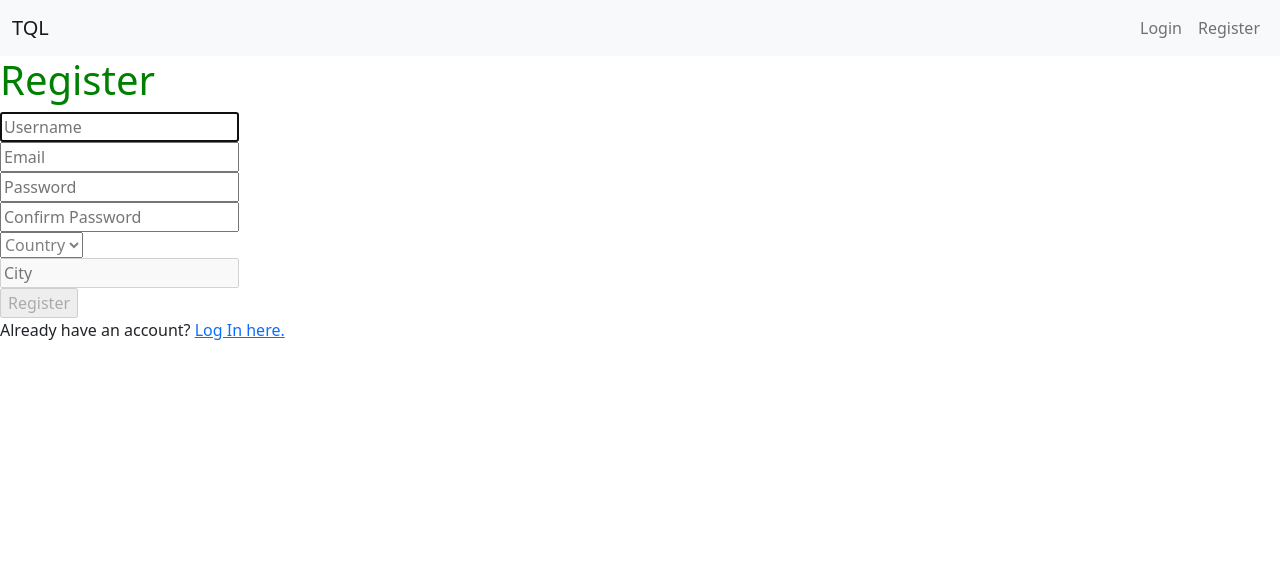
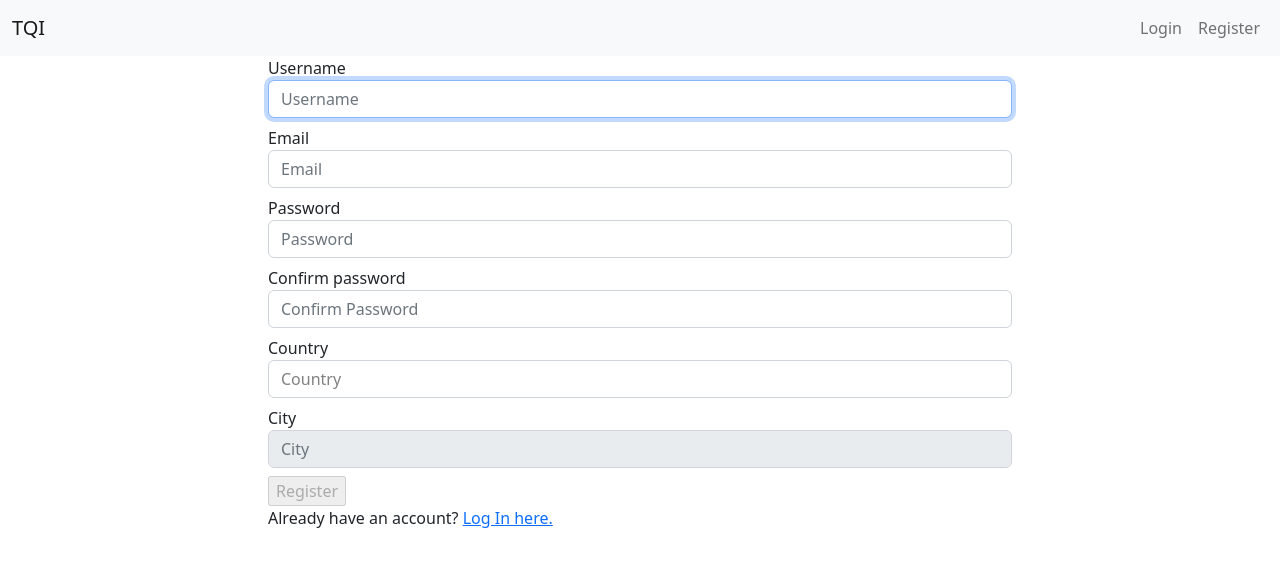
Before and after one commit to si32/TouristQuickInfo, a Django app: page /register in a window 1280 px wide. Shown: the top 567 px of the page. Run offline with Django 4.2, Linux system fonts and the light colour scheme.

Commit message:
bootstrap login register form, add location modal window

```diff
--- a/tourist_quick_info/infopage/static/infopage/style.css
+++ b/tourist_quick_info/infopage/static/infopage/style.css
@@ -5,3 +5,11 @@ h1 {
 select:invalid {
     color: grey;
 }
+
+a[data-bs-target="#addLocation"] {
+    cursor: pointer;
+}
+
+#input-username-describe {
+    color: red;
+}
--- a/tourist_quick_info/infopage/templates/infopage/layout.html
+++ b/tourist_quick_info/infopage/templates/infopage/layout.html
@@ -4,11 +4,11 @@
 <html lang="en">
 	<head>
 		<title>Tourist Quick Info</title>
+		<link rel="shortcut icon" type="image/png" href="{% static 'infopage/favicon.ico' %}"/>
 		<!-- Bootstrap -->
 		<meta name="viewport" content="width=device-width, initial-scale=1">
-
 		<link class="nav-item"nk href="https://cdn.jsdelivr.net/npm/bootstrap@5.2.3/dist/css/bootstrap.min.css" rel="stylesheet" integrity="sha384-rbsA2VBKQhggwzxH7pPCaAqO46MgnOM80zW1RWuH61DGLwZJEdK2Kadq2F9CUG65" crossorigin="anonymous">
-
+		<script src="https://cdn.jsdelivr.net/npm/bootstrap@5.2.3/dist/js/bootstrap.bundle.min.js" integrity="sha384-kenU1KFdBIe4zVF0s0G1M5b4hcpxyD9F7jL+jjXkk+Q2h455rYXK/7HAuoJl+0I4" crossorigin="anonymous"></script>
 
 		<link class="nav-item"nk rel="stylesheet" href="{% static 'infopage/style.css' %}">
 	</head>
@@ -16,7 +16,7 @@
 		<nav class="navbar navbar-expand-md navbar-light bg-light">
 			<div class="container-fluid">
 				<div class="navbar-header">
-                    <a href="{% url 'index' %}" class="navbar-brand">TQL</a>
+					<a href="{% url 'index' %}" class="navbar-brand">TQI</a>
 				</div>
 
 				<button class="navbar-toggler" type="button" data-bs-toggle="collapse" data-bs-target="#navbarTogglerTQL" aria-expanded="false">
@@ -27,7 +27,7 @@
 					{% if user.is_authenticated %}
 						<ul class="nav navbar-nav justify-content-between w-100">
 							<li class="nav-item col-auto">
-                                <a href="#" class="nav-link"> +Add location</a>
+								<a class="nav-link" data-bs-toggle="modal" data-bs-target="#addLocation"> +Add location</a>
 							</li>
 
 							<div class="col-auto ">
@@ -54,14 +54,55 @@
 			</div>
 		</nav>
 
+		<!-- Add Location model window -->
+		{% if user.is_authenticated %}
+			<div class="modal fade" id="addLocation" tabindex="-1" aria-labelledby="exampleModalLabel" aria-hidden="true">
+				<div class="modal-dialog">
+					<div class="modal-content">
+						<div class="modal-header">
+							<h6 class="modal-title" id="exampleModalLabel">New location</h6>
+							<button type="button" class="btn-close" data-bs-dismiss="modal" aria-label="Close"></button>
+						</div>
+						<form action="{% url 'add_location' %}" method="post">
+							{% csrf_token %}
+							<div class="modal-body">
+								<div>
+									<select id="countries" required name="country_name" placeholder="Country">
+										<option value="" disabled selected hidden>Country</option>
+									</select>
+								</div>
+								<div>
+									<input id="cities" required name="city_name" placeholder="City" type="search" list="cities_list" disabled>
+									<datalist id="cities_list"></datalist>
+								</div>
+
+								<!-- Hidden forms -->
+								<input id="country_code" type="text" name="country_code" value="" hidden>
+								<input id="country_latitude" type="text" name="country_latitude" value="" hidden>
+								<input id="country_longitude" type="text" name="country_longitude" value="" hidden>
+								<input id="country_population" type="text" name="country_population" value="" hidden>
+
+								<input id="city_latitude" type="text" name="city_latitude" value="" hidden>
+								<input id="city_longitude" type="text" name="city_longitude" value="" hidden>
+								<input id="city_population" type="text" name="city_population" value="" hidden>
+								<input id="city_timezone" type="text" name="city_timezone" value="" hidden>
+							</div>
+							<div class="modal-footer">
+								<button type="button" class="btn btn-secondary" data-bs-dismiss="modal">Close</button>
+								<button type="submit" id="register_btn" class="btn btn-primary" disabled>Add location</button>
+							</div>
+						</form>
+					</div>
+				</div>
+			</div>
+		{% endif %}
+
 
 		{% block body %}
 		{% endblock %}
 
 		{% block script %}
+			<script src="{% static 'infopage/js/get_location.js' %}"></script>
 		{% endblock %}
-
-        <script src="https://cdn.jsdelivr.net/npm/bootstrap@5.2.3/dist/js/bootstrap.bundle.min.js" integrity="sha384-kenU1KFdBIe4zVF0s0G1M5b4hcpxyD9F7jL+jjXkk+Q2h455rYXK/7HAuoJl+0I4" crossorigin="anonymous"></script>
-
 	</body>
 </html>
--- a/tourist_quick_info/infopage/templates/infopage/register.html
+++ b/tourist_quick_info/infopage/templates/infopage/register.html
@@ -3,33 +3,37 @@
 
 {% block body %}
 
-    <h1>Register</h1>
-
-    {% if message %}
-        <div>{{ message }}</div>
-    {% endif %}
-
-    <form action="{% url 'register' %}" method="post">
+		<div class="container">
+			<form action="{% url 'register' %}" method="post">
         {% csrf_token %}
-        <div>
-            <input type="text" autofocus required name="username" placeholder="Username">
+        <div class="form-group mb-2 col-md-8 offset-md-2">
+						<label for="input-username">Username</label>
+            <input id="input-username" class="form-control" type="text" autofocus required name="username" placeholder="Username" aria-describedby="input-username-describe">
+						{% if message %}
+							<small id="input-username-describe" class="form-text">{{ message }}</small>
+						{% endif %}
         </div>
-        <div>
-            <input type="email" required name="email" placeholder="Email">
+        <div class="form-group mb-2 col-md-8 offset-md-2">
+						<label for="input-email">Email</label>
+            <input id="input-email" class="form-control" type="email" required name="email" placeholder="Email">
         </div>
-        <div>
-            <input type="password" required name="password" placeholder="Password">
+        <div class="form-group mb-2 col-md-8 offset-md-2">
+						<label for="input-password">Password</label>
+            <input id="input-password" class="form-control" type="password" required name="password" placeholder="Password">
         </div>
-        <div>
-            <input type="password" required name="confirm_password" placeholder="Confirm Password">
+        <div class="form-group mb-2 col-md-8 offset-md-2">
+						<label for="input-confpassword">Confirm password</label>
+            <input id="input-confpassword" class="form-control" type="password" required name="confirm_password" placeholder="Confirm Password">
         </div>
-        <div>
-            <select id="countries" required name="country_name" placeholder="Country">
+        <div class="form-group mb-2 col-md-8 offset-md-2">
+						<label for="contries">Country</label>
+            <select id="countries" class="form-control" required name="country_name" placeholder="Country">
                 <option value="" disabled selected hidden>Country</option>
             </select>
         </div>
-        <div>
-            <input id="cities" required name="city_name" placeholder="City" type="search" list="cities_list" disabled>
+        <div class="form-group mb-2 col-md-8 offset-md-2">
+						<label for="cities">City</label>
+            <input id="cities" class="form-control" required name="city_name" placeholder="City" type="search" list="cities_list" disabled>
             <datalist id="cities_list"></datalist>
         </div>
 
@@ -44,10 +48,15 @@
         <input id="city_population" type="text" name="city_population" value="" hidden>
         <input id="city_timezone" type="text" name="city_timezone" value="" hidden>
 
-        <input id="register_btn" type="submit" value="Register" disabled="true">
-    </form>
+				<div class="offset-md-2">
+					<input id="register_btn" type="submit" value="Register" disabled="true">
+					<div>
+						Already have an account? <a href="{% url 'login' %}">Log In here.</a>
+					</div>
+				</div>
+    	</form>
+		</div>
 
-    Already have an account? <a href="{% url 'login' %}">Log In here.</a>
 
 {% endblock %}
 
--- a/tourist_quick_info/infopage/urls.py
+++ b/tourist_quick_info/infopage/urls.py
@@ -7,5 +7,6 @@ urlpatterns = [
 
     path("login", views.login_view, name="login"),
     path("logout", views.logout_view, name="logout"),
-    path("register", views.register, name="register")
+    path("register", views.register, name="register"),
+    path("add_location", views.add_location, name="add_location")
 ]
--- a/tourist_quick_info/infopage/views.py
+++ b/tourist_quick_info/infopage/views.py
@@ -86,7 +86,10 @@ def register(request):
         login(request, user)
         return HttpResponseRedirect(reverse("index"))
     else:
-        return render(request, "infopage/register.html")
+        if request.user.is_authenticated:
+            return HttpResponseRedirect(reverse("index"))
+        else:
+            return render(request, "infopage/register.html")
 
 # Create your views here.
 
@@ -94,6 +97,57 @@ def index(request):
     if request.user.is_authenticated:
         return render(request, "infopage/index.html")
     else:
-        OXILOR_API_KEY=os.getenv("OXILOR_API_KEY")
-        print(OXILOR_API_KEY)
         return render(request, "infopage/login.html")
+
+
+def add_location(request):
+    """ Add new location for user in db """
+    if request.method == "POST":
+        country_name = request.POST["country_name"]
+        country_code = request.POST["country_code"]
+        country_latitude = float(request.POST["country_latitude"])
+        country_longitude = float(request.POST["country_longitude"])
+        country_population = request.POST["country_population"]
+
+        city_name = request.POST["city_name"]
+        city_latitude = request.POST["city_latitude"]
+        city_longitude = float(request.POST["city_longitude"])
+        city_population = float(request.POST["city_population"])
+        city_timezone = request.POST["city_timezone"]
+
+        user = request.user
+
+        try:
+            country = Country.objects.get(name=country_name)
+        except Country.DoesNotExist:
+            country = Country.objects.create(
+                name=country_name,
+                country_code=country_code,
+                latitude=country_latitude,
+                longitude=country_longitude,
+                population=country_population
+                )
+        try:
+            city = City.objects.get(name=city_name, country=country)
+        except City.DoesNotExist:
+            city = City.objects.create(
+                name=city_name,
+                latitude=city_latitude,
+                longitude=city_longitude,
+                population=city_population,
+                timezone=city_timezone,
+                country=country
+            )
+        try:
+            location = Location.objects.get(user=user, country=country, city=city)
+        except Location.DoesNotExist:
+            location = Location.objects.create(
+                user=user,
+                country=country,
+                city=city,
+                is_home=False
+            )
+
+        return HttpResponseRedirect(reverse("index"))
+    else:
+        return HttpResponseRedirect(reverse("index"))
```
Also changed, not shown: tourist_quick_info/infopage/templates/infopage/index.html (+8 -0 lines), tourist_quick_info/infopage/templates/infopage/login.html (+15 -9 lines), tourist_quick_info/db.sqlite3, tourist_quick_info/infopage/static/infopage/favicon.ico (added). Lines whose indentation alone changed are shown as unchanged.
